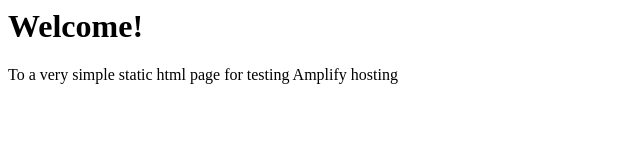
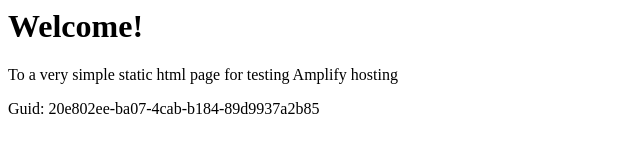
Before and after one commit to aws-aemilia-iad/Github-PR-Commit-Integration-Test-DoNotTouch-v0-prod-us-east-1, a website: page src/index.html in a window 1280 px wide. Shown: the whole page, without its empty margins (0-640 px from the left). Drawn offline with Linux system fonts and the light colour scheme.

Commit message:
commit from integ tests

```diff
--- a/src/index.html
+++ b/src/index.html
@@ -1,3 +1,5 @@
+
+
 <html lang="en">
 
 <head>
@@ -10,6 +12,6 @@
 <body>
     <h1>Welcome!</h1>
     <p>To a very simple static html page for testing Amplify hosting</p>
-</body>
+    <p>Guid: 20e802ee-ba07-4cab-b184-89d9937a2b85</p></body>
 
 </html>
```
